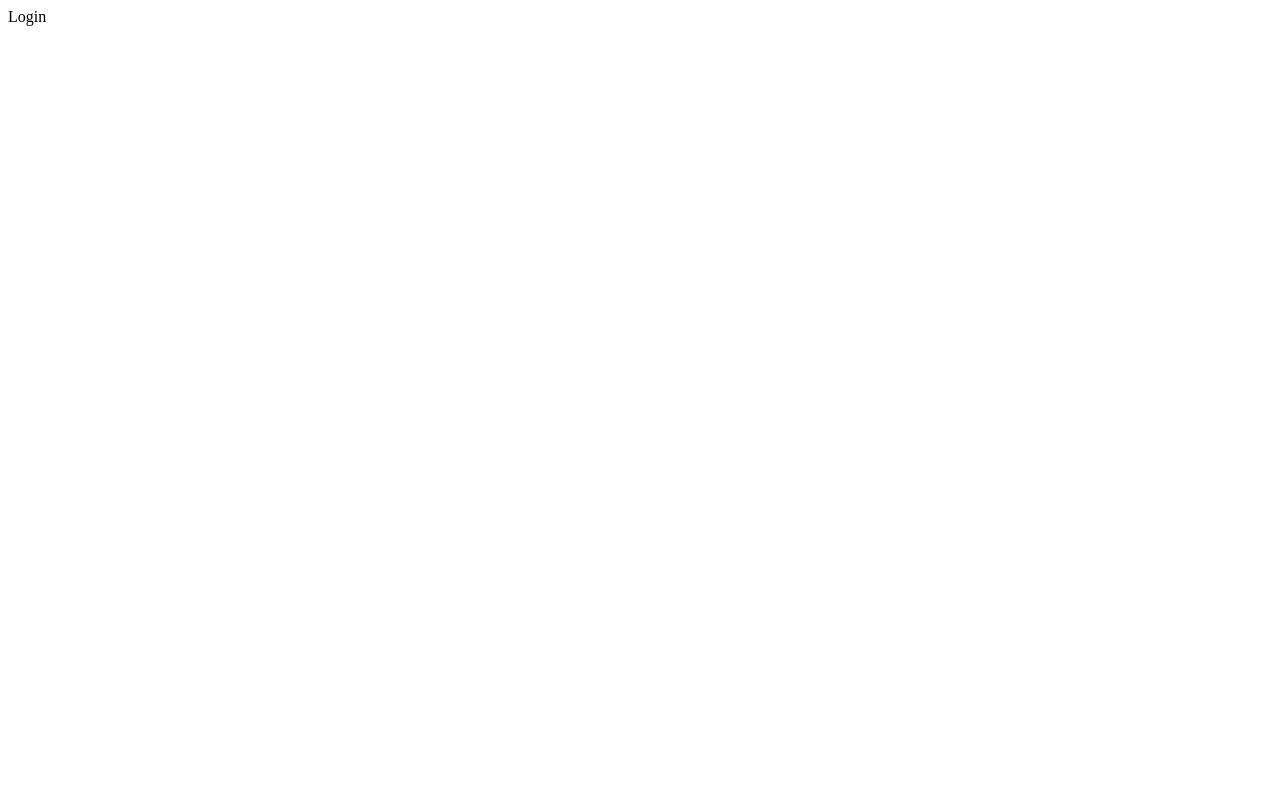
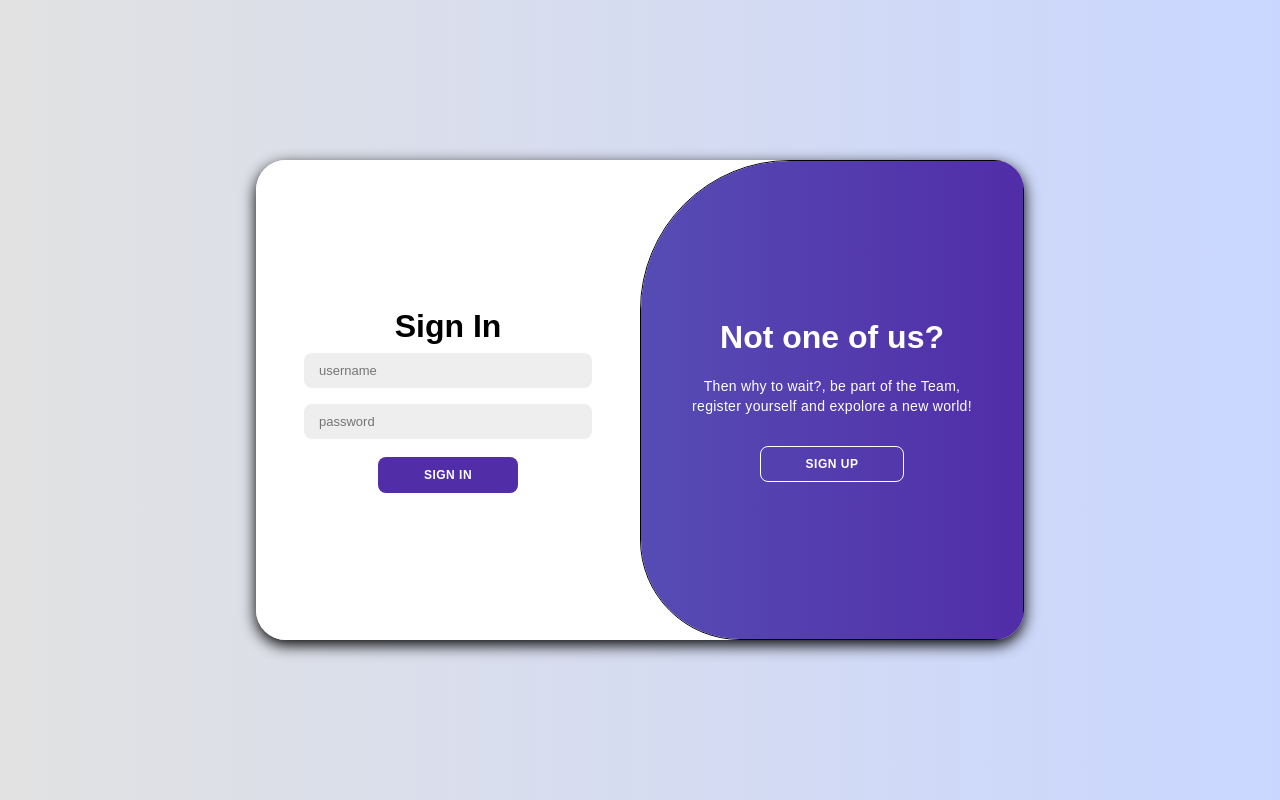
Before and after one commit to Ayushsingh2110/Blog-app_React-node-mysql, a React (Create React App) app in the folder client/: page /login in a window 1280 px wide. Built offline with nearby package versions, Linux system fonts and the light colour scheme.

Commit message:
Added Login page

```diff
--- /dev/null
+++ b/client/src/index.css
@@ -0,0 +1,6 @@
+* {
+    margin: 0;
+    padding: 0;
+    box-sizing: border-box;
+    font-family: Arial, Helvetica, sans-serif;
+}
--- a/client/src/index.js
+++ b/client/src/index.js
@@ -2,6 +2,7 @@ import React from 'react';
 import ReactDOM from 'react-dom/client';
 import App from './App';
 import reportWebVitals from './reportWebVitals';
+import './index.css';
 
 const root = ReactDOM.createRoot(document.getElementById('root'));
 root.render(
--- a/client/src/pages/Login.jsx
+++ b/client/src/pages/Login.jsx
@@ -1,8 +1,50 @@
-import React from 'react'
+import React, { useState } from 'react'
+import '../styles/Login.css'
 
 const Login = () => {
+  const [ActiveClass, setActiveClass] = useState(false);
+
+  function toggleClass(){
+    setActiveClass(!ActiveClass)
+  }
+
   return (
-    <div>Login</div>
+    <div className="login-body">
+    <div className={ActiveClass ? "container active" : "container"}>
+      <div className="form-container sign-up">
+        <form>
+          <h1>Create Account</h1>
+          <input type="text" placeholder="username" />
+          <input type="email" placeholder="email" />
+          <input type="password" placeholder="password" />
+          <button>Sign Up</button>
+        </form>
+      </div>
+      <div className="form-container sign-in">
+        <form>
+          <h1>Sign In</h1>
+          <input type="text" placeholder="username" />
+          <input type="password" placeholder="password" />
+          <button>Sign In</button>
+        </form>
+      </div>
+      <div className="toggle-container">
+        <div className="toggle">
+          <div className="toggle-panel toggle-left">
+            <h1>Already a member?</h1>
+            <p>Then Sign In an keep Blogging !!</p>
+            <button className="hidden" onClick={toggleClass}>Sign In</button>
+          </div>
+          <div className="toggle-panel toggle-right">
+            <h1>Not one of us?</h1>
+            <p>Then why to wait?, be part of the Team, register yourself and expolore a new world!</p>
+            <button className="hidden" onClick={toggleClass}>Sign Up</button>
+          </div>
+        </div>
+      </div>
+    </div>
+    </div>
+
   )
 }
 
--- /dev/null
+++ b/client/src/styles/Login.css
@@ -0,0 +1,179 @@
+.login-body{
+    background-color: #c9d6ff;
+    background: linear-gradient(to right, #e2e2e2, #c9d6ff);
+    display: flex;
+    align-items: center;
+    justify-content: center;
+    flex-direction: column;
+    height: 100vh;
+    width: 100vw;
+}
+
+.container{
+    background-color: #fff;
+    border-radius: 30px;
+    box-shadow: 0 5px 15px rgba(0, 0, 0.35);
+    position: relative;
+    overflow: hidden;
+    width: 768px;
+    max-width: 100%;
+    min-height: 480px;
+}
+
+.container p{
+    font-size: 14px;
+    line-height: 20px;
+    letter-spacing: 0.3px;
+    margin: 20px;
+}
+
+.container span{
+    font-size: 12px;
+}
+
+.container button{
+    background-color: #512da8;
+    color: #fff;
+    font-size: 12px;
+    padding: 10px 45px;
+    border: 1px solid transparent;
+    border-radius: 8px;
+    font-weight: 600;
+    letter-spacing: 0.5px;
+    text-transform: uppercase;
+    margin-top: 10px;
+    cursor: pointer;
+}
+
+.container button.hidden{
+    background-color: transparent;
+    border-color: #fff;
+}
+
+.container form{
+    background-color: #fff;
+    display: flex;
+    align-items: center;
+    justify-content: center;
+    flex-direction: column;
+    padding: 0 48px;
+    height: 100%;
+}
+
+.container input{
+    background-color: #eee;
+    border: none;
+    margin: 8px 0;
+    padding: 10px 15px;
+    font-size: 13px;
+    border-radius: 8px;
+    width: 100%;
+    outline: none;
+}
+
+.form-container{
+    position: absolute;
+    top: 0;
+    height: 100%;
+    transition: all 0.6s ease-in-out;
+}
+
+.sign-in{
+    left: 0;
+    width: 50%;
+    z-index: 2;
+}
+
+.container.active .sign-in{
+    transform: translateX(100%);
+}
+
+.sign-up{
+    left: 0;
+    width: 50%;
+    opacity: 0;
+    z-index: 1;
+}
+
+.container.active .sign-up{
+    transform: translateX(100%);
+    opacity: 1;
+    z-index: 5;
+    animation: move 0.6s;
+}
+
+@keyframes move {
+    0%, 49.99%{
+        opacity: 0;
+        z-index: 1;
+    }
+    50%, 100%{
+        opacity: 1;
+        z-index: 5;
+    }
+}
+
+.toggle-container{
+    position: absolute;
+    top: 0;
+    left: 50%;
+    width: 50%;
+    height: 100%;
+    overflow: hidden;
+    transition: all 0.6s ease-in-out;
+    border-radius: 150px 0px 0px 100px;
+    z-index: 1000;
+    border: 1px solid black;
+}
+
+.container.active .toggle-container{
+    transform: translateX(-100%);
+    border-radius: 0px 150px 100px 0px;
+}
+
+.toggle{
+    background-color: #512da8;
+    height: 100%;
+    background: linear-gradient(to right, #5c6bc0, #512da8);
+    color: #fff;
+    position: relative;
+    left: -100%;
+    height: 100%;
+    width: 200%;
+    transform: translateX(0);
+    transition: all 0.6s ease-in-out;
+}
+
+.container.active .toggle{
+    transform: translateX(20%);
+}
+
+.toggle-panel{
+    position: absolute;
+    width: 50%;
+    height: 100%;
+    display: flex;
+    align-items: center;
+    justify-content: center;
+    flex-direction: column;
+    padding: 0 30px;
+    text-align: center;
+    top: 0;
+    transform: translateX(0);
+}
+
+.toggle-left{
+    transform: translateX(-200%);
+}
+
+.container.active .toggle-left{
+    transform: translateX(60%);
+}
+
+.toggle-right{
+    right: 0;
+    transform: translateX(0);
+}
+.container.active .toggle-right{
+    transform: translateX(200%);
+}
```
Also changed, not shown: client/public/logo192.png (deleted), client/public/logo512.png (deleted).
